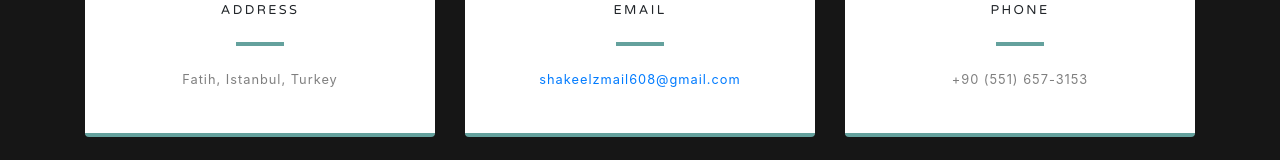
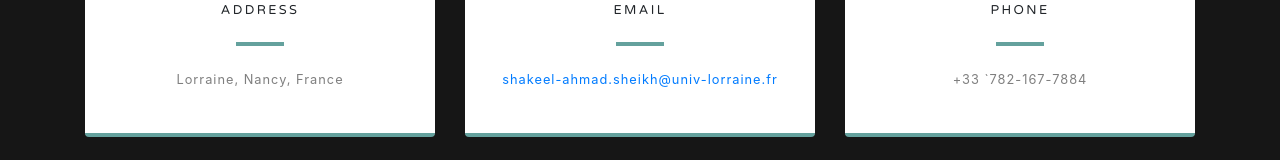
Before and after one commit to shakeel608/shakeel609.github.io, a website with bundled scripts: page index.html in a window 1280 px wide. Shown: the part 5210-5370 px from the top of the page. Built offline with nearby package versions, Linux system fonts and the light colour scheme.

Commit message:
Address and Email Change

```diff
--- a/index.html
+++ b/index.html
@@ -250,7 +250,7 @@ Using Pre-Trained Contextual Embeddings (BERT EMBEDDINGS)  ,<a href="https://git
               <i class="fas fa-map-marked-alt text-primary mb-2"></i>
               <h4 class="text-uppercase m-0">Address</h4>
               <hr class="my-4">
-              <div class="small text-black-50">Fatih, Istanbul, Turkey</div>
+              <div class="small text-black-50">Lorraine, Nancy, France</div>
             </div>
           </div>
         </div>
@@ -262,7 +262,7 @@ Using Pre-Trained Contextual Embeddings (BERT EMBEDDINGS)  ,<a href="https://git
               <h4 class="text-uppercase m-0">Email</h4>
               <hr class="my-4">
               <div class="small text-black-50">
-                <a href="#">shakeelzmail608@gmail.com</a>
+                <a href="#">shakeel-ahmad.sheikh@univ-lorraine.fr</a>
               </div>
             </div>
           </div>
@@ -274,7 +274,7 @@ Using Pre-Trained Contextual Embeddings (BERT EMBEDDINGS)  ,<a href="https://git
               <i class="fas fa-mobile-alt text-primary mb-2"></i>
               <h4 class="text-uppercase m-0">Phone</h4>
               <hr class="my-4">
-              <div class="small text-black-50">+90 (551) 657-3153</div>
+              <div class="small text-black-50">+33 `782-167-7884</div>
             </div>
           </div>
         </div>
```
